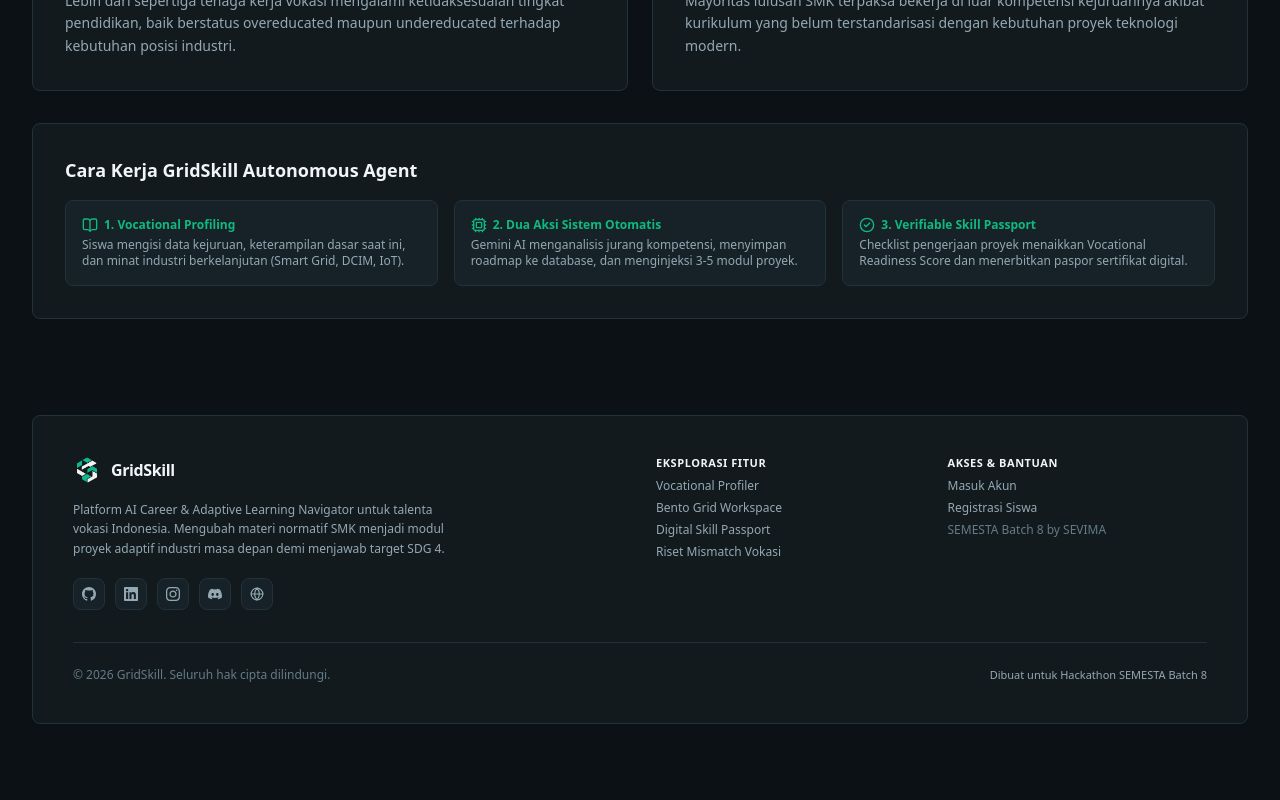
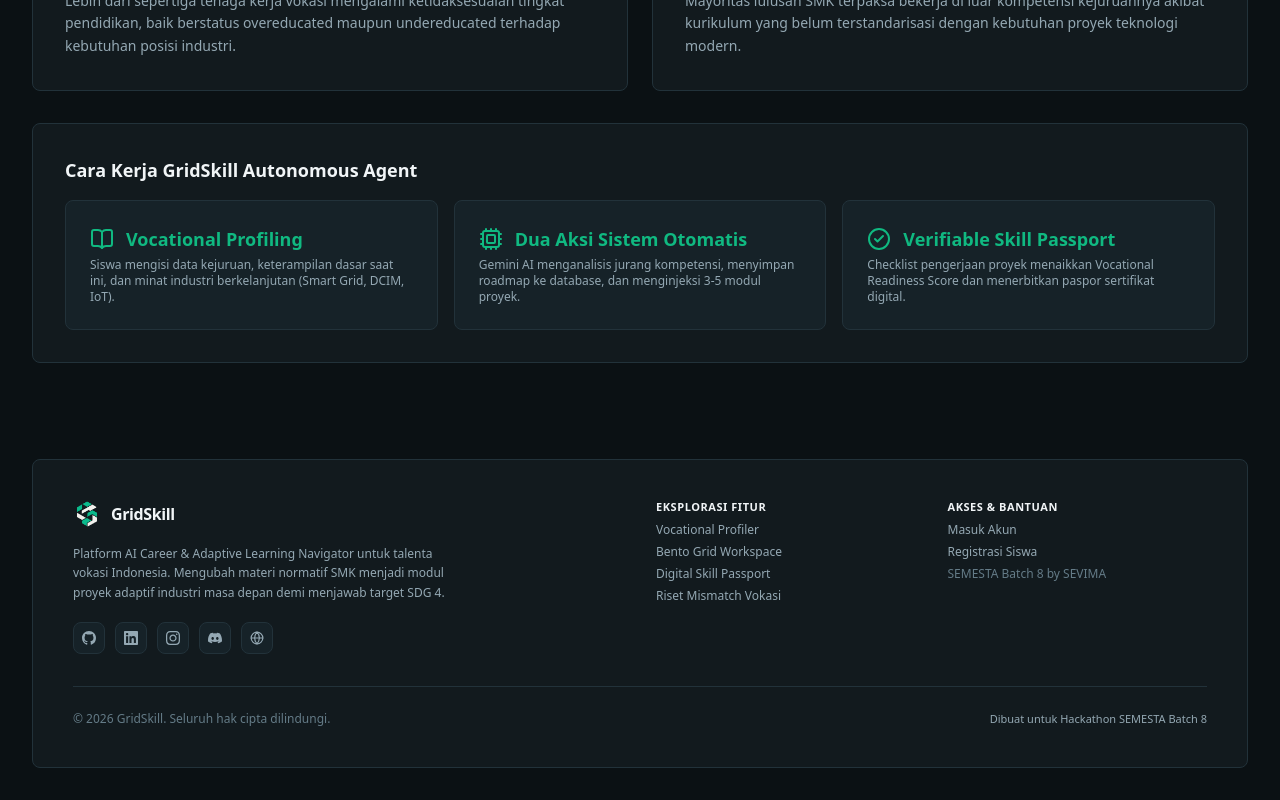
Before and after one commit to Falrafa4/sevima-gridskill, a React (Vite) app in the folder frontend/: page / in a window 1280 px wide. Shown: the part 801-1601 px from the top of the page. Before the commit the page ends 1557 px from the top, so only its background shows below. Built offline with nearby package versions, Linux system fonts and the light colour scheme; no server answers.

Commit message:
feat(frontend): update LandingPage component with enhanced styling and improved content presentation

```diff
--- a/frontend/src/pages/LandingPage.jsx
+++ b/frontend/src/pages/LandingPage.jsx
@@ -110,24 +110,24 @@
         >
           <h2 className="text-base sm:text-lg font-semibold text-text-primary mb-3 sm:mb-4">Cara Kerja GridSkill Autonomous Agent</h2>
           <div className="grid grid-cols-1 sm:grid-cols-2 lg:grid-cols-3 gap-3.5 sm:gap-4 text-xs text-text-secondary">
-            <div className="p-3.5 sm:p-4 bg-surface-elevated rounded-lg border border-border-subtle">
-              <div className="flex items-center gap-1.5 text-emerald-accent font-semibold mb-1">
-                <BookOpen className="w-4 h-4 shrink-0" />
-                <span>1. Vocational Profiling</span>
+            <div className="p-3.5 sm:p-6 bg-surface-elevated rounded-lg border border-border-subtle">
+              <div className="flex text-lg items-center gap-3 text-emerald-accent font-bold mb-1">
+                <BookOpen className="w-6 h-6 shrink-0" />
+                <span>Vocational Profiling</span>
               </div>
               <p>Siswa mengisi data kejuruan, keterampilan dasar saat ini, dan minat industri berkelanjutan (Smart Grid, DCIM, IoT).</p>
             </div>
-            <div className="p-4 bg-surface-elevated rounded-lg border border-border-subtle">
-              <div className="flex items-center gap-1.5 text-emerald-accent font-semibold mb-1">
-                <Cpu className="w-4 h-4 shrink-0" />
-                <span>2. Dua Aksi Sistem Otomatis</span>
+            <div className="p-6 bg-surface-elevated rounded-lg border border-border-subtle">
+              <div className="flex text-lg items-center gap-3 text-emerald-accent font-bold mb-1">
+                <Cpu className="w-6 h-6 shrink-0" />
+                <span>Dua Aksi Sistem Otomatis</span>
               </div>
               <p>Gemini AI menganalisis jurang kompetensi, menyimpan roadmap ke database, dan menginjeksi 3-5 modul proyek.</p>
             </div>
-            <div className="p-4 bg-surface-elevated rounded-lg border border-border-subtle sm:col-span-2 lg:col-span-1">
-              <div className="flex items-center gap-1.5 text-emerald-accent font-semibold mb-1">
-                <CheckCircle2 className="w-4 h-4 shrink-0" />
-                <span>3. Verifiable Skill Passport</span>
+            <div className="p-6 bg-surface-elevated rounded-lg border border-border-subtle sm:col-span-2 lg:col-span-1">
+              <div className="flex text-lg items-center gap-3 text-emerald-accent font-bold mb-1">
+                <CheckCircle2 className="w-6 h-6 shrink-0" />
+                <span>Verifiable Skill Passport</span>
               </div>
               <p>Checklist pengerjaan proyek menaikkan Vocational Readiness Score dan menerbitkan paspor sertifikat digital.</p>
             </div>
```
